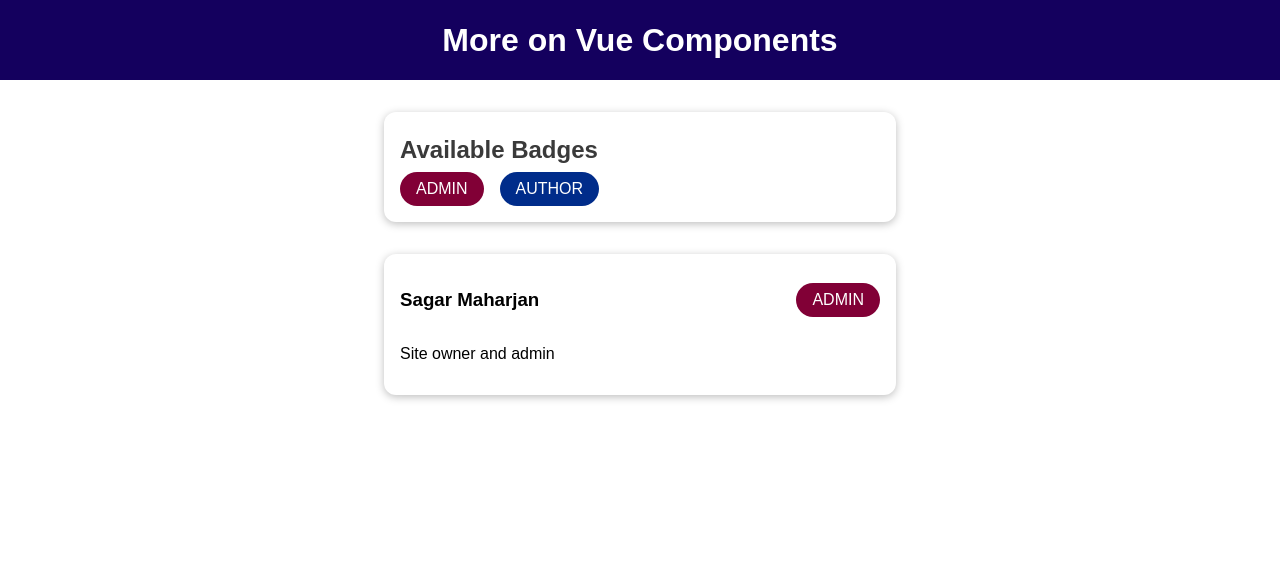
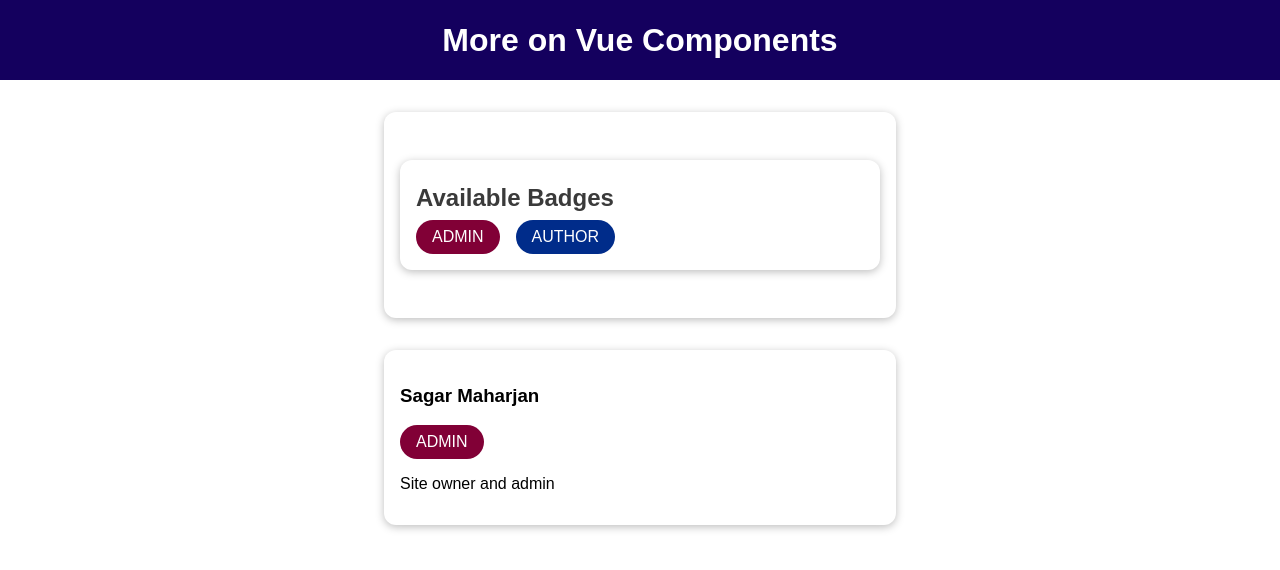
Before and after one commit to sagarmhrjn/vue-walkthrough, a Vue app: page / in a window 1280 px wide. Shown: the top 570 px of the page. Built offline with nearby package versions, Linux system fonts and the light colour scheme.

Commit message:
named slots

```diff
--- a/src/components/BadgeList.vue
+++ b/src/components/BadgeList.vue
@@ -1,6 +1,10 @@
 <template>
   <section>
+    <base-card>
+    <template v-slot:header>
     <h2>Available Badges</h2>
+    </template>
+    <template v-slot:default>
     <ul>
       <li>
         <base-badge type="admin" caption="ADMIN"></base-badge>
@@ -9,6 +13,8 @@
         <base-badge type="author" caption="AUTHOR"></base-badge>
       </li>
     </ul>
+    </template>
+    </base-card>
   </section>
 </template>
 
--- a/src/components/BaseCard.vue
+++ b/src/components/BaseCard.vue
@@ -2,13 +2,16 @@
   <div>
       <!-- props are meant to be data which component need;
       slots are meant to be used for HTML code; a template code that component need-->
+      <header>
+      <slot name="header"></slot>
+      </header>
+      <!-- unnamed slot;default slot -->
       <slot></slot>
   </div>
 </template>
 
 <script>
 export default {
-  props: ["content"],
 };
 </script>
 
--- a/src/components/UserInfo.vue
+++ b/src/components/UserInfo.vue
@@ -1,11 +1,13 @@
 <template>
   <section>
     <base-card>
-    <header>
+    <template v-slot:header>
       <h3>{{ fullName }}</h3>
       <base-badge :type="role" :caption="role.toUpperCase()"></base-badge>
-    </header>
+    </template>
+    <template v-slot:default>
     <p>{{ infoText }}</p>
+    </template>
     </base-card>
   </section>
 </template>
```
